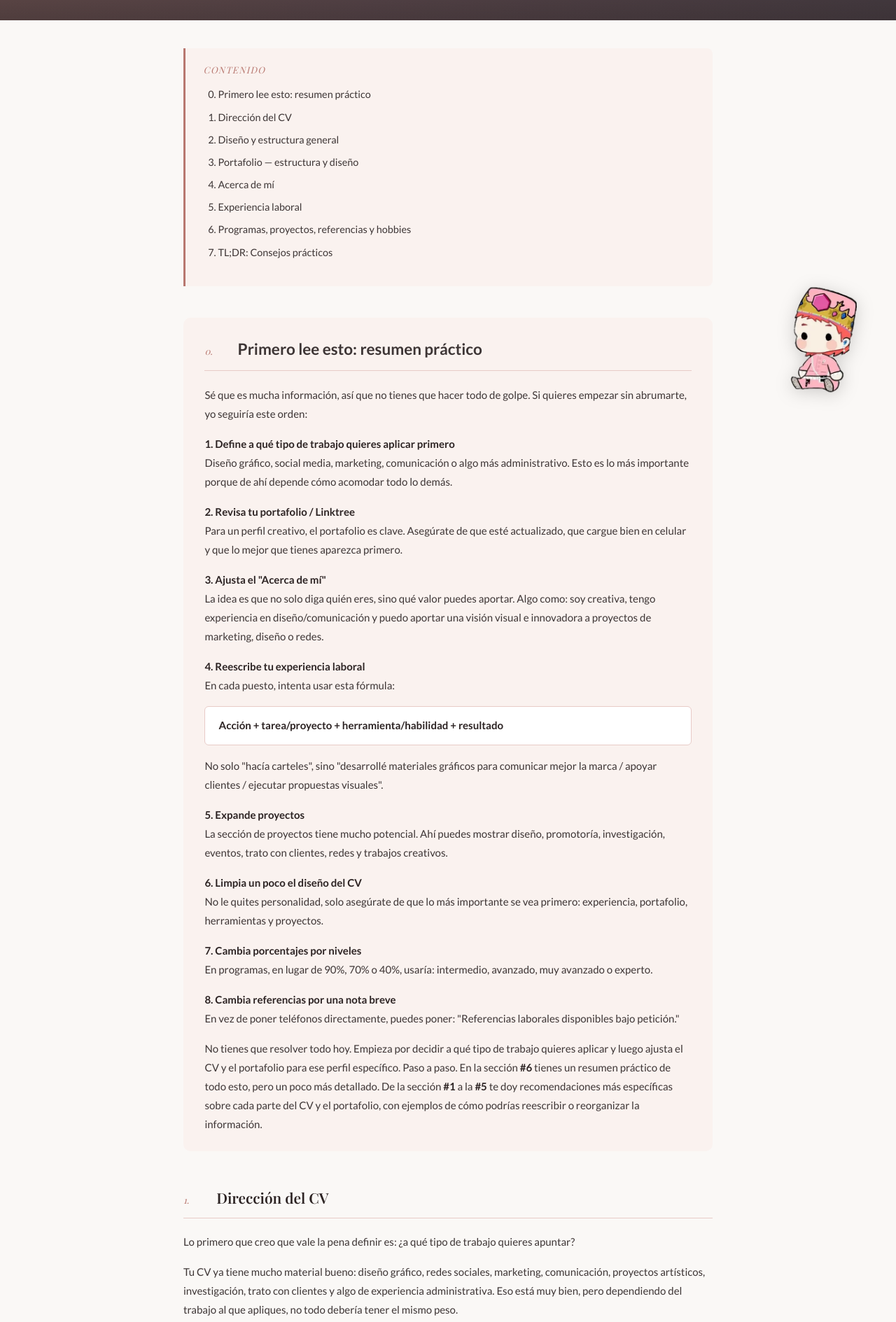
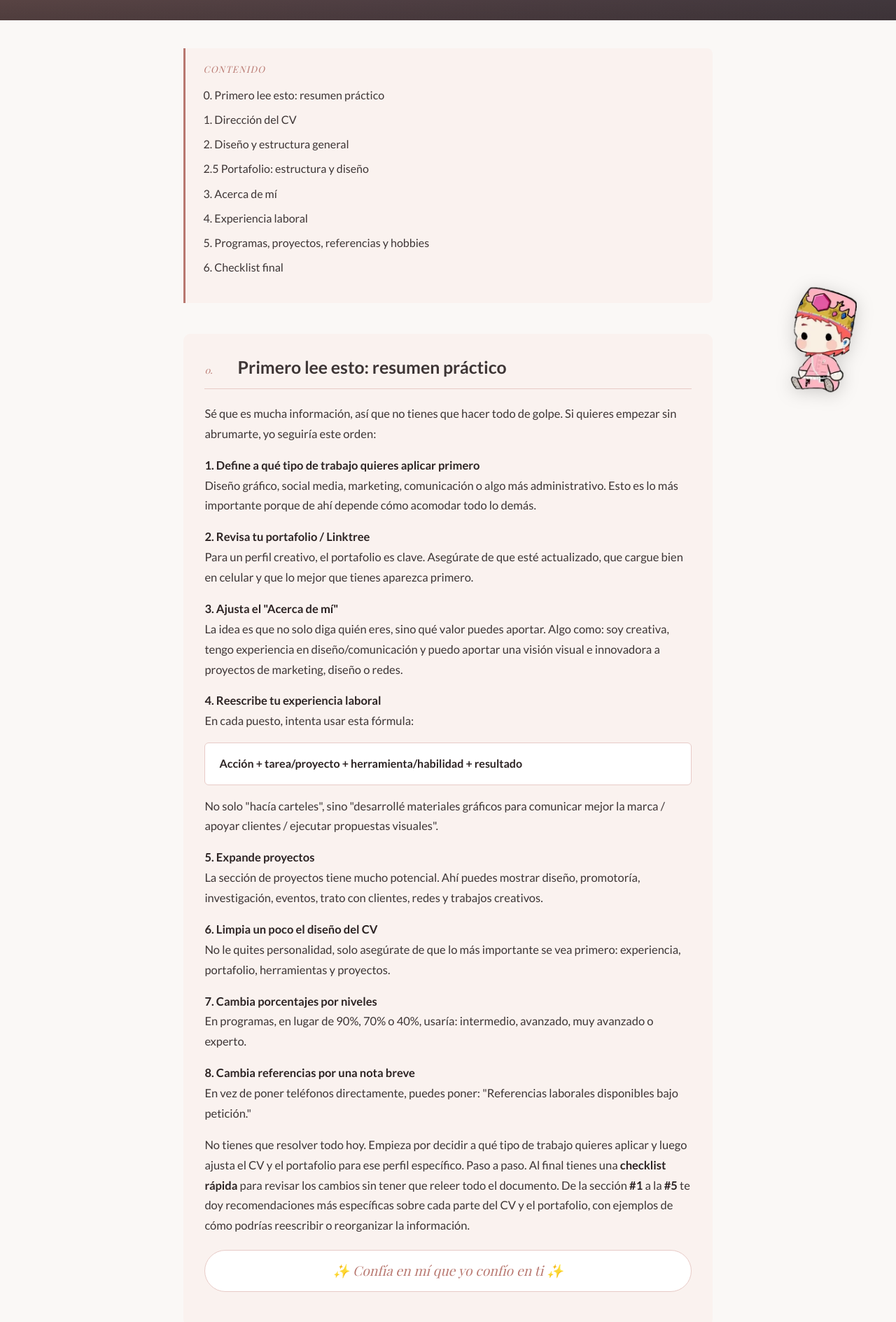
Before and after one commit to marci-nlm/recomendaciones-cv, a plain HTML site: page index.html in a window 1280 px wide. Shown: the part 231-2120 px from the top of the page at 70% size. Drawn offline with nearby package versions, Linux system fonts and the light colour scheme; grey boxes are pictures that could not be loaded; a web font is replaced by a local one.

Commit message:
Refactor styles and update table of contents
Updated styles for body, toc, formula, and example classes. Added a new trust-note section and modified the table of contents structure.

```diff
--- a/index.html
+++ b/index.html
@@ -21,8 +21,8 @@
 
     body {
       font-family: 'Lato', sans-serif;
-      font-size: 15px;
-      line-height: 1.8;
+      font-size: 16.5px;
+      line-height: 1.75;
       color: var(--text);
       background: var(--bg);
     }
@@ -94,9 +94,10 @@
       color: var(--primary);
       margin-bottom: 0.6rem;
     }
-    .toc ol {
-      padding-left: 1.3rem;
-      font-size: 0.9rem;
+    .toc ul {
+      list-style: none;
+      padding-left: 0;
+      font-size: 1rem;
       line-height: 1.9;
     }
     .toc a { color: var(--text); text-decoration: none; }
@@ -124,7 +125,7 @@
     }
     .section h2 {
       font-family: 'Playfair Display', serif;
-      font-size: 1.3rem;
+      font-size: 1.45rem;
       font-weight: 600;
       color: var(--dark);
     }
@@ -157,21 +158,35 @@
       background: var(--white);
       border: 1.5px solid var(--primary-light);
       border-radius: 6px;
-      padding: 0.85rem 1.2rem;
+      padding: 0.95rem 1.25rem;
       margin: 1rem 0;
-      font-size: 0.94rem;
+      font-size: 1rem;
     }
 
     /* ── EXAMPLE QUOTE ────────────────────────────────── */
     .example {
       background: var(--white);
       border-left: 3px solid var(--primary);
-      padding: 0.8rem 1.2rem;
+      padding: 0.9rem 1.25rem;
       margin: 0.8rem 0;
       font-style: italic;
       color: var(--muted);
       border-radius: 0 5px 5px 0;
-      font-size: 0.93rem;
+      font-size: 1rem;
+    }
+
+    /* ── TRUST NOTE ────────────────────────────────────── */
+    .trust-note {
+      font-family: 'Playfair Display', serif;
+      font-style: italic;
+      font-size: 1.2rem;
+      text-align: center;
+      color: var(--primary);
+      background: var(--white);
+      border: 1.5px solid var(--primary-light);
+      border-radius: 999px;
+      padding: 0.75rem 1.2rem;
+      margin: 1.25rem 0 1.45rem;
     }
 
     /* ── SUBSECTION HEADING (within a section) ────────── */
@@ -262,16 +277,16 @@
   <!-- ── TABLE OF CONTENTS ──────────────────────────────── -->
   <nav class="toc">
     <p class="toc-title">Contenido</p>
-    <ol start="0">
-      <li><a href="#s0">Primero lee esto: resumen práctico</a></li>
-      <li><a href="#s1">Dirección del CV</a></li>
-      <li><a href="#s2">Diseño y estructura general</a></li>
-      <li><a href="#s25">Portafolio — estructura y diseño</a></li>
-      <li><a href="#s3">Acerca de mí</a></li>
-      <li><a href="#s4">Experiencia laboral</a></li>
-      <li><a href="#s5">Programas, proyectos, referencias y hobbies</a></li>
-      <li><a href="#s6">TL;DR: Consejos prácticos</a></li>
-    </ol>
+    <ul>
+      <li><a href="#s0">0. Primero lee esto: resumen práctico</a></li>
+      <li><a href="#s1">1. Dirección del CV</a></li>
+      <li><a href="#s2">2. Diseño y estructura general</a></li>
+      <li><a href="#s25">2.5 Portafolio: estructura y diseño</a></li>
+      <li><a href="#s3">3. Acerca de mí</a></li>
+      <li><a href="#s4">4. Experiencia laboral</a></li>
+      <li><a href="#s5">5. Programas, proyectos, referencias y hobbies</a></li>
+      <li><a href="#s6">6. Checklist final</a></li>
+    </ul>
   </nav>
 
   <!-- ── SECTION 0 ───────────────────────────────────────── -->
@@ -308,7 +323,9 @@
     <p><strong>8. Cambia referencias por una nota breve</strong><br>
     En vez de poner teléfonos directamente, puedes poner: "Referencias laborales disponibles bajo petición."</p>
 
-    <p>No tienes que resolver todo hoy. Empieza por decidir a qué tipo de trabajo quieres aplicar y luego ajusta el CV y el portafolio para ese perfil específico. Paso a paso. En la sección <strong>#6</strong> tienes un resumen práctico de todo esto, pero un poco más detallado. De la sección <strong>#1</strong> a la <strong>#5</strong> te doy recomendaciones más específicas sobre cada parte del CV y el portafolio, con ejemplos de cómo podrías reescribir o reorganizar la información.</p>
+    <p>No tienes que resolver todo hoy. Empieza por decidir a qué tipo de trabajo quieres aplicar y luego ajusta el CV y el portafolio para ese perfil específico. Paso a paso. Al final tienes una <strong>checklist rápida</strong> para revisar los cambios sin tener que releer todo el documento. De la sección <strong>#1</strong> a la <strong>#5</strong> te doy recomendaciones más específicas sobre cada parte del CV y el portafolio, con ejemplos de cómo podrías reescribir o reorganizar la información.</p>
+
+    <div class="trust-note">✨ Confía en mí que yo confío en ti ✨</div>
   </section>
 
   <!-- ── SECTION 1 ───────────────────────────────────────── -->
@@ -518,10 +535,10 @@
   <section class="section-callout" id="s6">
     <div class="section-header">
       <span class="section-number">6.</span>
-      <h2>TL;DR: Consejos prácticos</h2>
+      <h2>Checklist final</h2>
     </div>
 
-    <p>Si sientes que hay demasiada información y no sabes por dónde empezar, aquí está todo resumido. Haz esto:</p>
+    <p>Cuando quieras empezar a editar el CV, puedes usar esta lista como checklist rápida:</p>
 
     <div class="tldr-group">
       <p class="tldr-group-title">Antes de tocar el CV:</p>
```
